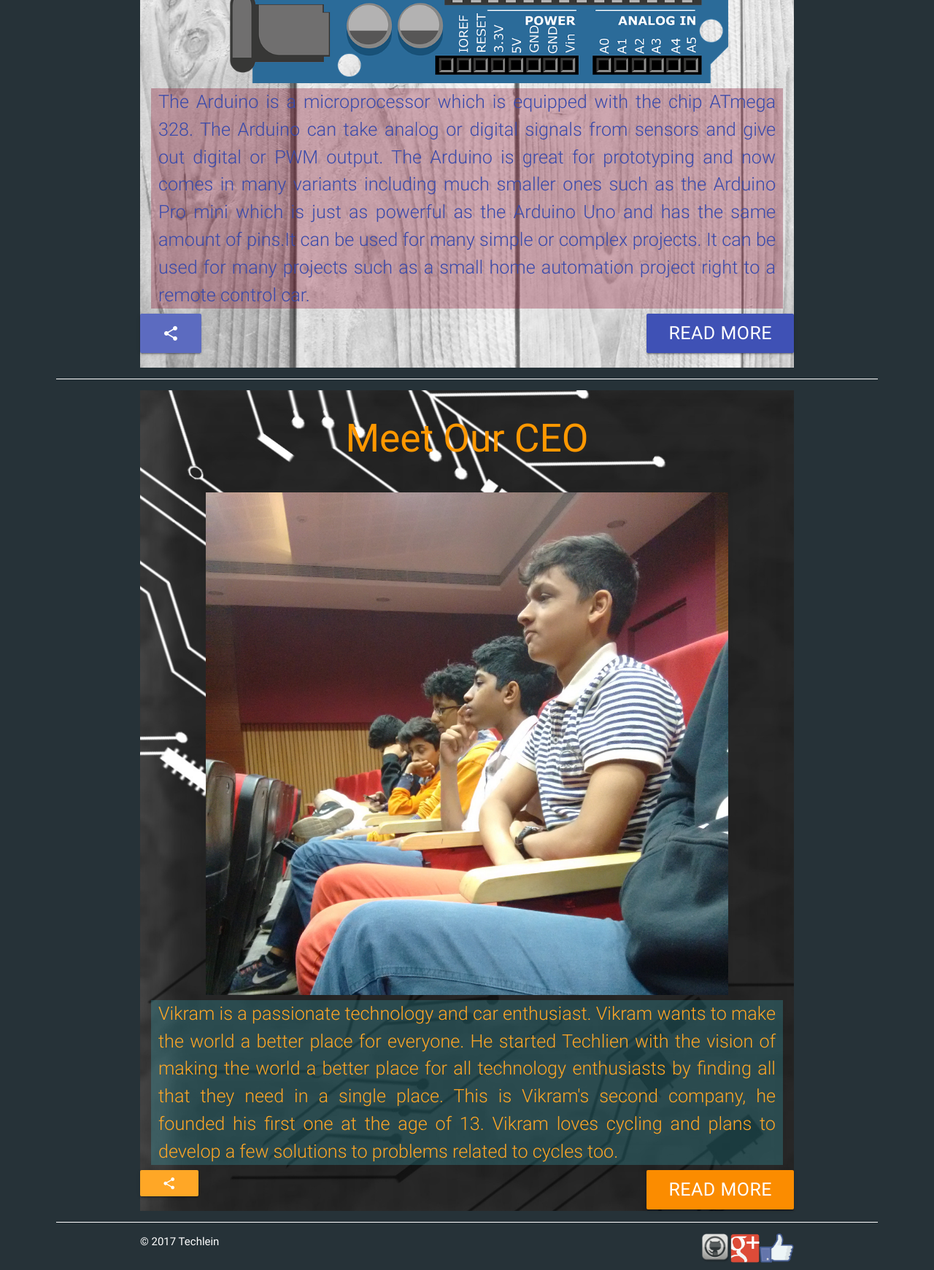
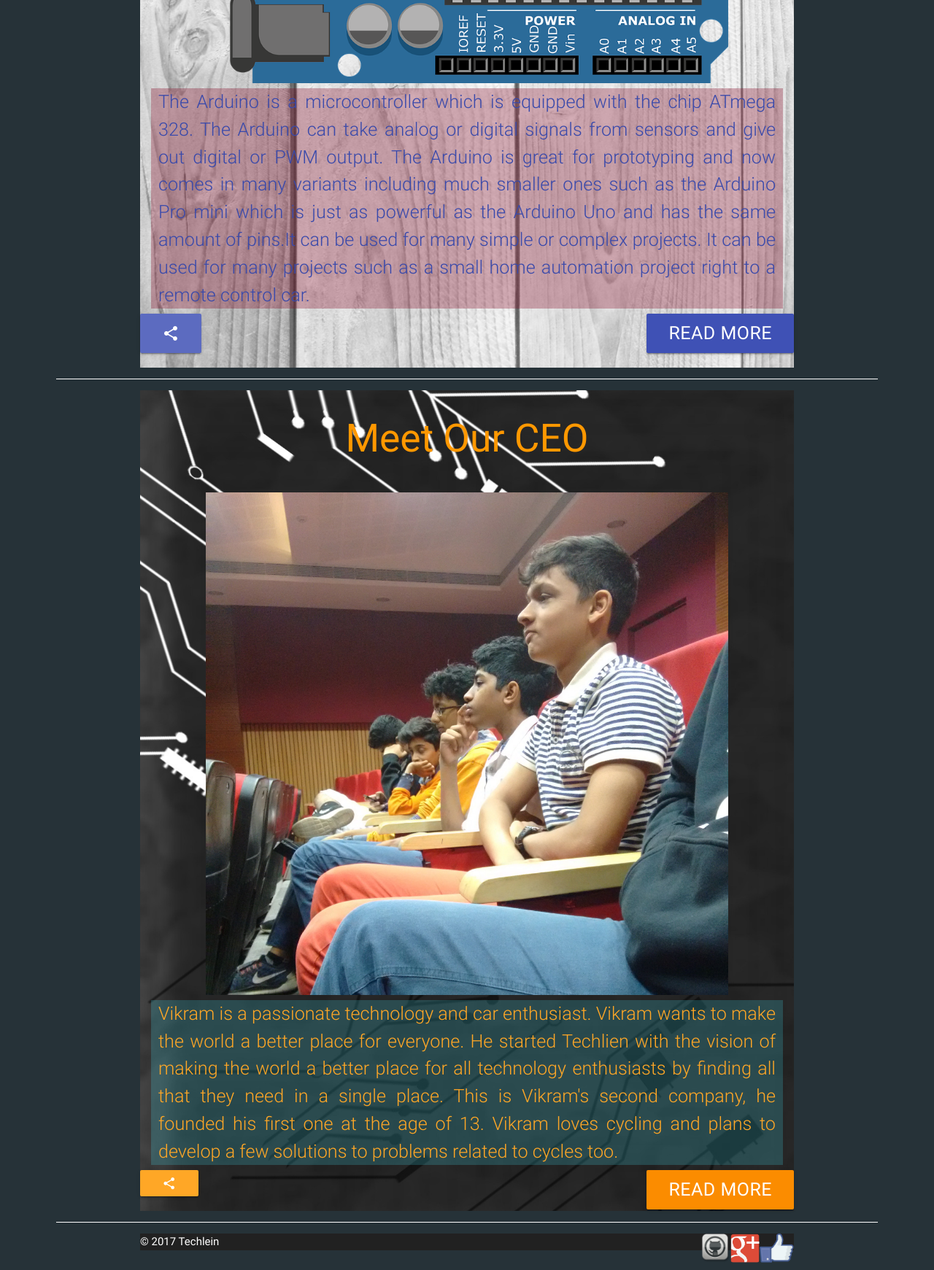
Before and after one commit to hypercosmac/Techlein, a plain HTML site: page blog/index.html in a window 1280 px wide. Shown: the part 700-2441 px from the top of the page at 73% size. Drawn offline with nearby package versions, Linux system fonts and the light colour scheme.

Commit message:
blog content edit

```diff
--- a/blog/index.html
+++ b/blog/index.html
@@ -46,7 +46,7 @@
       <center><img src="/Techlein/images/arduino.png" width="80%"></center>
 
         <div class="flow-text indigo-text text-darken-1 center" style="padding-right: 10px; padding-left: 10px; margin-left: 15px; margin-right: 15px; text-align: justify; background: rgba(128, 0, 32, 0.3);">
-          The Arduino is a microprocessor which is equipped with the chip ATmega 328. The Arduino can take analog or digital signals from sensors and give out digital or PWM output. The Arduino is great for prototyping and now comes in many variants including much smaller ones such as the Arduino Pro mini which is just as powerful as the Arduino Uno and has the same amount of pins.It can be used for many simple or complex projects. It can be used for many projects such as a small home automation project right to a remote control car.
+          The Arduino is a microcontroller which is equipped with the chip ATmega 328. The Arduino can take analog or digital signals from sensors and give out digital or PWM output. The Arduino is great for prototyping and now comes in many variants including much smaller ones such as the Arduino Pro mini which is just as powerful as the Arduino Uno and has the same amount of pins.It can be used for many simple or complex projects. It can be used for many projects such as a small home automation project right to a remote control car.
         </div>
 
         <div>
@@ -74,7 +74,7 @@
   <center><div class="divider white" style="margin-bottom: 15px; margin-top: 15px; width: 88%;"></div></center>
 
   <div class="footer-copyright container">
-    <div class="white-text">
+    <div class="white-text grey darken-4">
       © 2017 Techlein
 
     <a target="_blank" href="facebook.com/Techlein-1451464928252247/"><img style="padding-bottom: 10px;" height="50" src="/Techlein/images/Facebook_like_thumb.png" class="right"></a>
```
